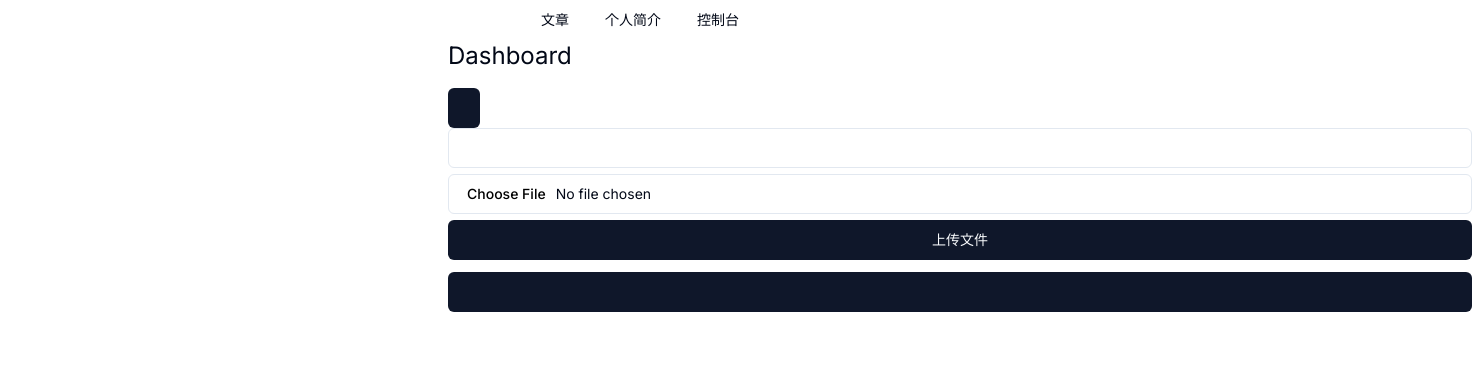
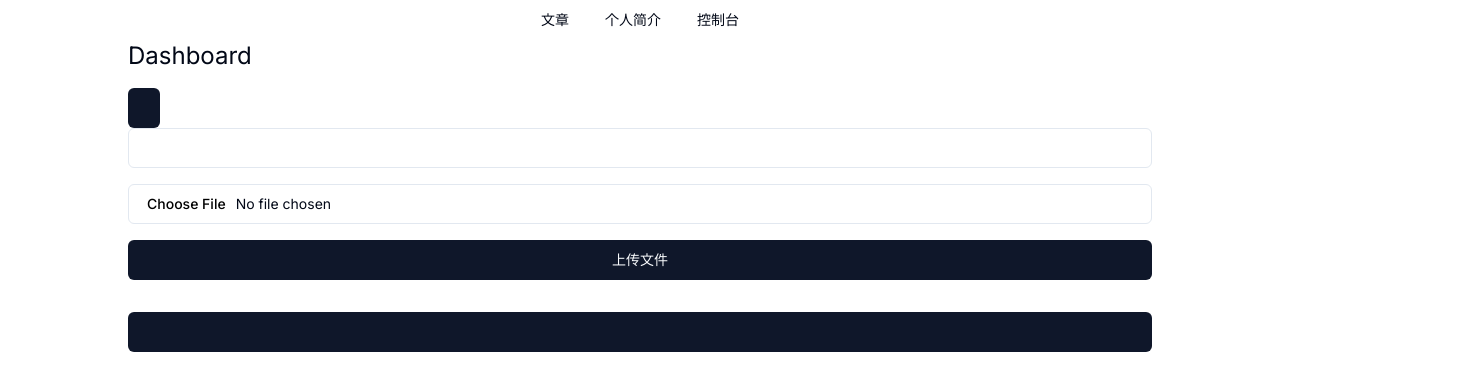
Before and after one commit to Dawson-web/my-app, a Next.js app: page /dashboard in a window 1280 px wide. Shown: the top 390 px of the page, 1472 px wide, since content can reach past the window. Built offline with nearby package versions, Linux system fonts and the light colour scheme.

Commit message:
fix: adjust styles

```diff
--- a/src/app/dashboard/control/page.tsx
+++ b/src/app/dashboard/control/page.tsx
@@ -2,7 +2,7 @@ import FileInput from "@/components/client/FileInput";
 
 export default async function Page() {
   return (
-    <main>
+    <main className="">
       <h1 className={` mb-4 text-xl md:text-2xl`}>控制台</h1>
 
       <FileInput />
--- a/src/components/client/FileInput.tsx
+++ b/src/components/client/FileInput.tsx
@@ -35,7 +35,7 @@ export default function InputFile() {
     reader.readAsText(file as Blob);
   };
   return (
-    <div className="grid w-full max-w-sm items-center gap-1.5">
+    <div className="flex flex-col gap-4">
       <Input id="title" />
       <Input id="myFile" type="file" />
       <Button
@@ -45,33 +45,8 @@ export default function InputFile() {
       >
         上传文件
       </Button>
-      {/* <ReactMarkdown
-        children={file}
-        components={{
-          code(props) {
-            const { children, className, node, ...rest } = props;
-            const match = /language-(\w+)/.exec(className || "");
-            return match ? (
-              <SyntaxHighlighter
-                {...rest}
-                PreTag="div"
-                children={String(children).replace(/\n$/, "")}
-                language={match[1]}
-                style={a11yDark}
-              />
-            ) : (
-              <code {...rest} className={className}>
-                {children}
-              </code>
-            );
-          },
-        }}
-      /> */}
       <ToMarkdown file={file} />
       <DeleteButton form={form} method={"post"} />
-
-      {/* {file}
-      </ReactMarkdown> */}
     </div>
   );
 }
```
